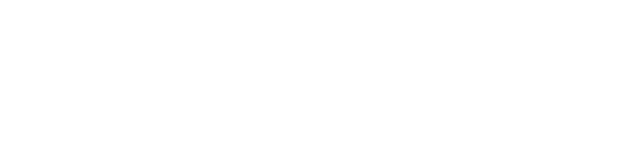
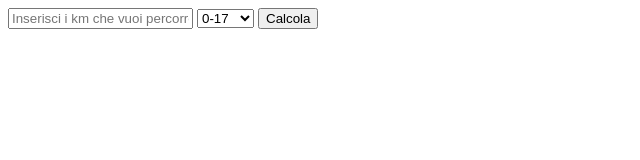
Before and after one commit to ValerioCarbone/js-biglietto-treno-form, a plain HTML site: page index.html in a window 1280 px wide. Shown: the whole page, without its empty margins (0-640 px from the left). Drawn offline with Linux system fonts and the light colour scheme.

Commit message:
ADD-html base

```diff
--- a/index.html
+++ b/index.html
@@ -7,6 +7,18 @@
     <link rel="stylesheet" href="./css/style.css">
 </head>
 <body>
+    <main>
+        <div>
+            <input type="text" name="km" placeholder="Inserisci i km che vuoi percorrere" id="km">
+            <select name="age" id="age">
+                <option value="0">0-17</option>
+                <option value="1">18-64</option>
+                <option value="2">65+</option>
+            </select>
+            <button>Calcola</button>
+        </div>
+    </main>
+
     <script src="./js/app.js"></script>
 </body>
 </html>
```
